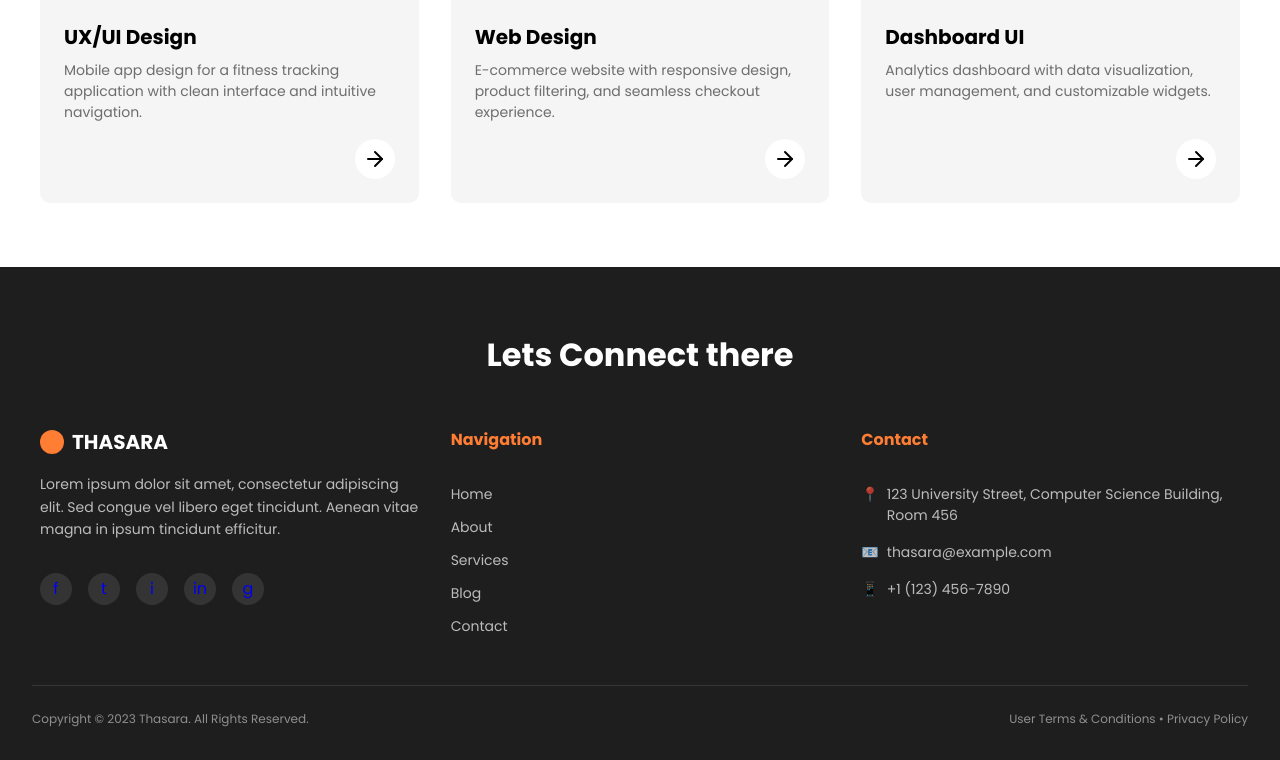
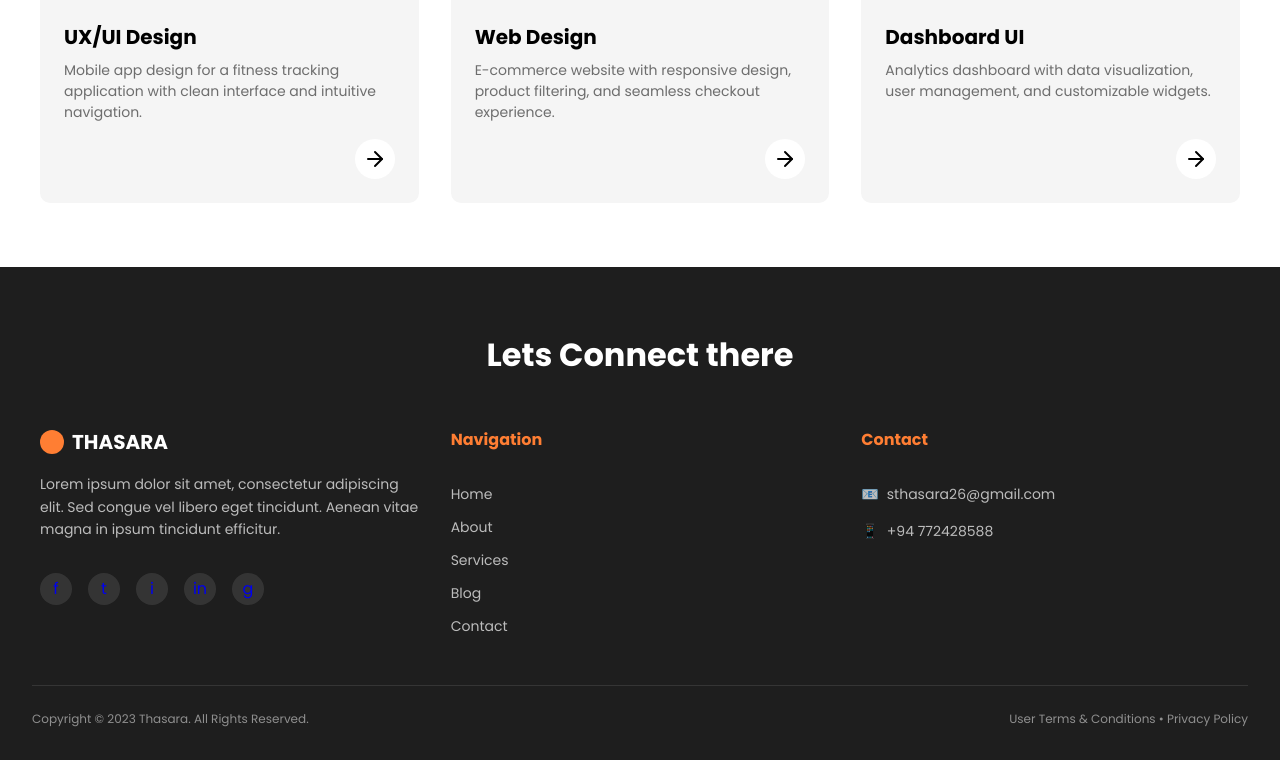
Before and after one commit to ThasaraSurage/Portfolio, a React (Create React App) app: page / in a window 1280 px wide. Shown: the part 1674-2434 px from the top of the page. Built offline with nearby package versions, Linux system fonts and the light colour scheme.

Commit message:
Contact information changed

```diff
--- a/src/components/Footer.js
+++ b/src/components/Footer.js
@@ -207,16 +207,12 @@ const Footer = () => {
         <ContactSection>
           <LinkTitle>Contact</LinkTitle>
           <ContactItem>
-            <span>📍</span>
-            <span>123 University Street, Computer Science Building, Room 456</span>
-          </ContactItem>
-          <ContactItem>
             <span>📧</span>
-            <span>thasara@example.com</span>
+            <span>sthasara26@gmail.com</span>
           </ContactItem>
           <ContactItem>
             <span>📱</span>
-            <span>+1 (123) 456-7890</span>
+            <span>+94 772428588</span>
           </ContactItem>
         </ContactSection>
       </FooterContent>
```
